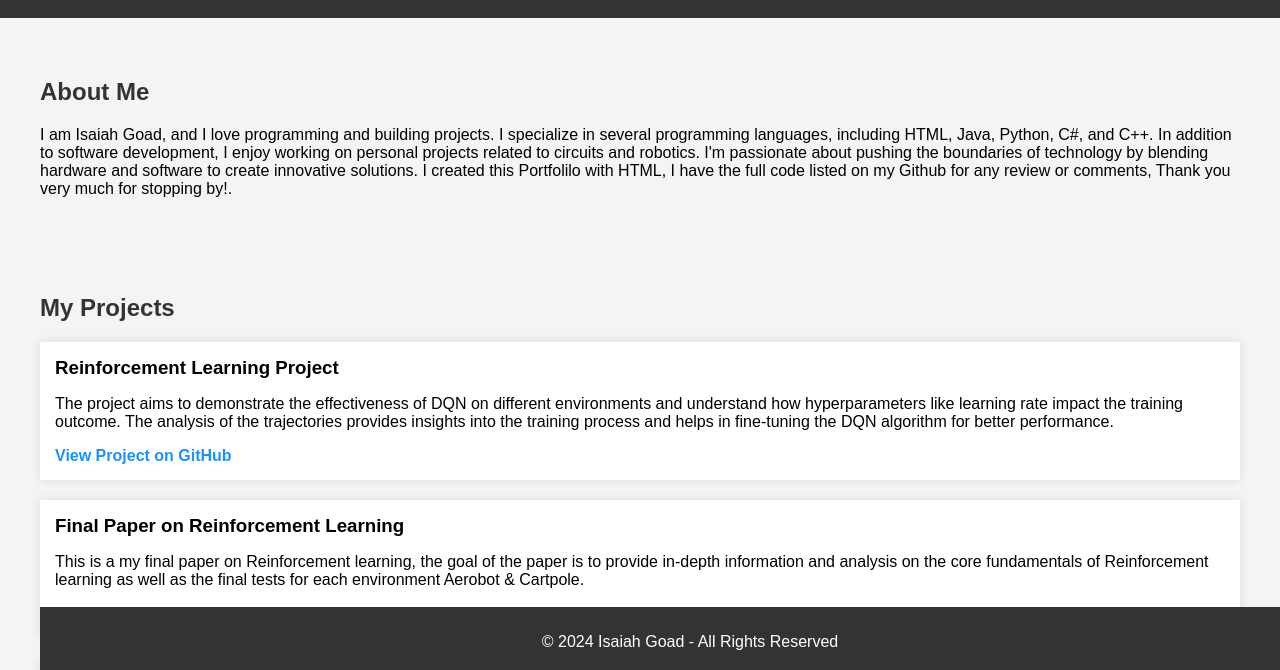
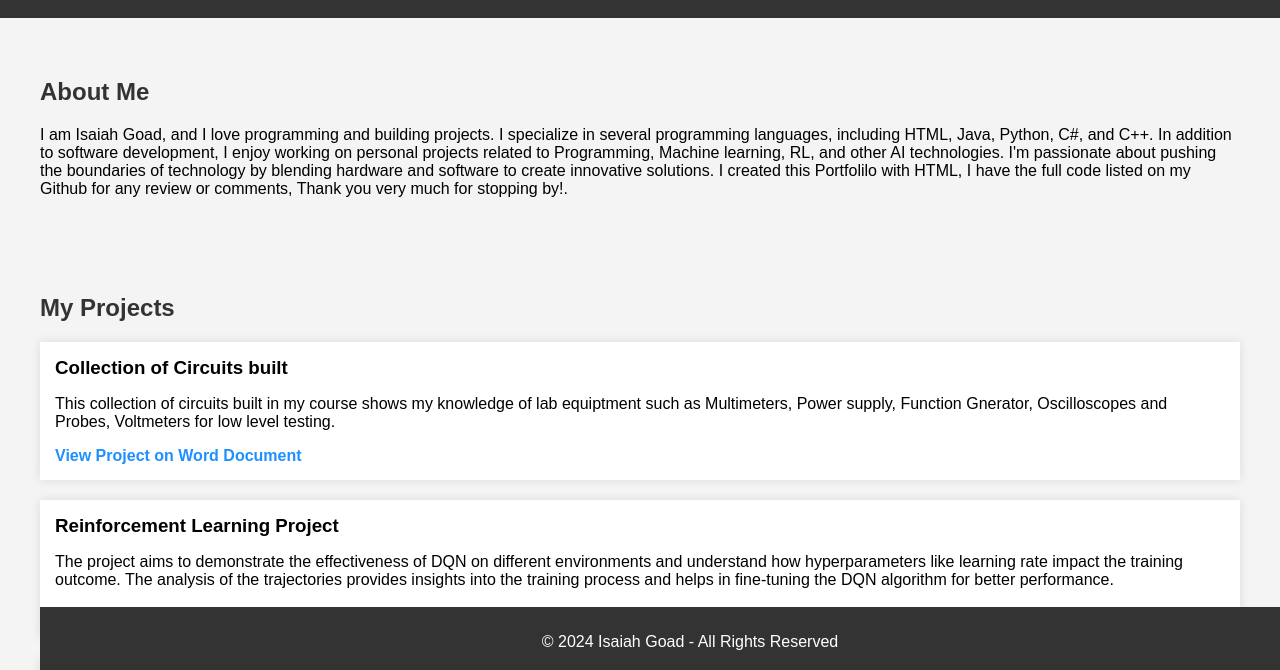
Before and after one commit to IsaiahGoad/IsaiahGoad.github.io, a plain HTML site: page index.html in a window 1280 px wide. Shown: the part 123-793 px from the top of the page. Drawn offline with Linux system fonts and the light colour scheme.

Commit message:
Update index.html

```diff
--- a/index.html
+++ b/index.html
@@ -25,13 +25,19 @@
     <p>
       I am Isaiah Goad, and I love programming and building projects.
       I specialize in several programming languages, including HTML, Java, Python, C#, and C++.
-      In addition to software development, I enjoy working on personal projects related to circuits and robotics.
+      In addition to software development, I enjoy working on personal projects related to Programming, Machine learning, RL, and other AI technologies.
       I'm passionate about pushing the boundaries of technology by blending hardware and software to create innovative solutions. I created this Portfolilo with HTML, I have the full code listed on my Github for any review or comments, Thank you very much for stopping by!.
     </p>
   </section>
 
   <section id="projects">
     <h2>My Projects</h2>
+
+    <div class="project">
+      <h3>Collection of Circuits built</h3>
+      <p>This collection of circuits built in my course shows my knowledge of lab equiptment such as Multimeters, Power supply, Function Gnerator, Oscilloscopes and Probes, Voltmeters for low level testing.</p>
+      <a href="https://docs.google.com/document/d/1ZHgJIbvGjjFyrVLJ-QqO1zugpnMpkBwSfMsEcap4zOY/edit?tab=t.0" target="_blank">View Project on Word Document</a>
+    </div>
 
     <div class="project">
       <h3>Reinforcement Learning Project</h3>
```
